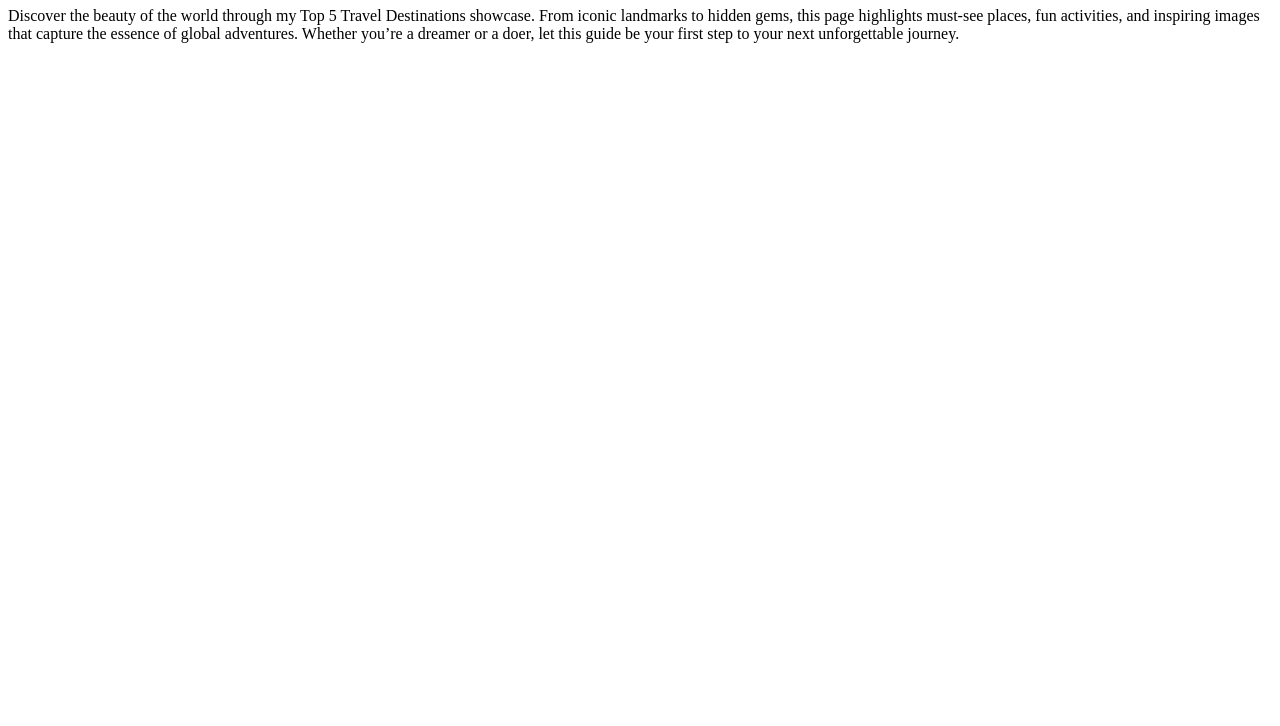
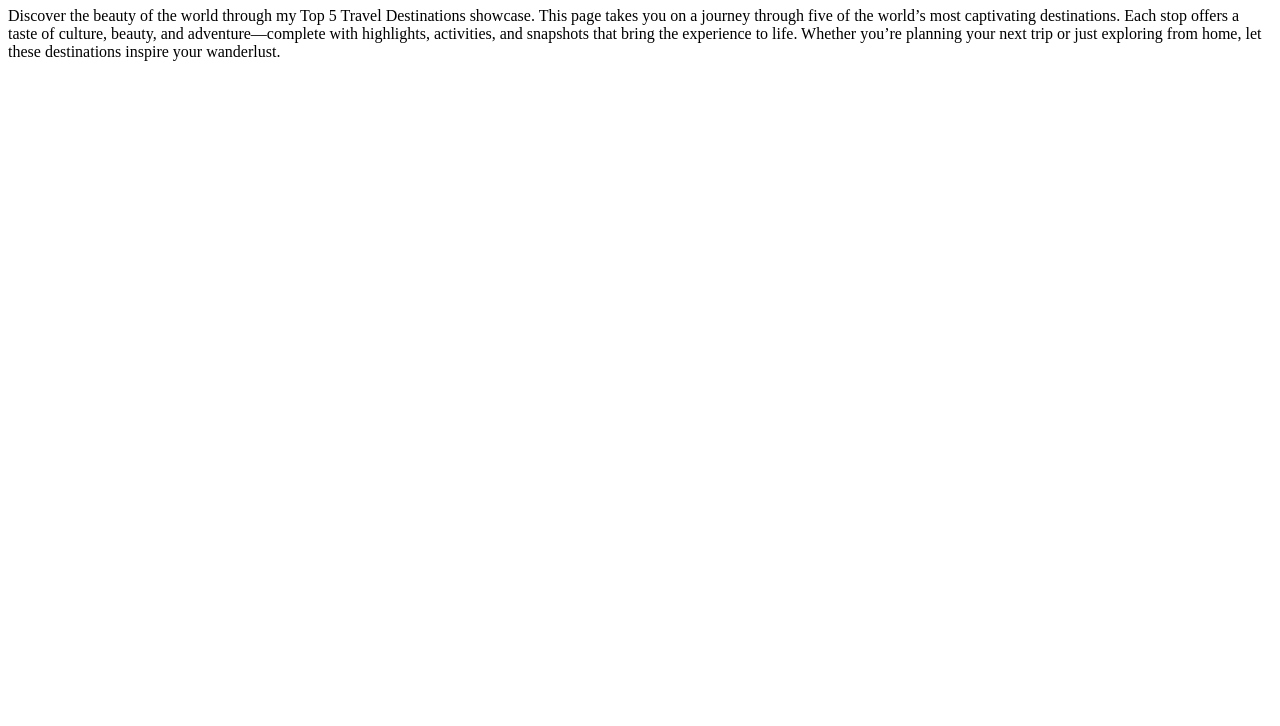
Before and after one commit to de-scientist/Travel-destination, a plain HTML site: page index.html in a window 1280 px wide. Shown: the part 74-800 px from the top of the page. Drawn offline with Linux system fonts and the light colour scheme.

Commit message:
add a welcoming message via a paragraph

```diff
--- a/index.html
+++ b/index.html
@@ -8,10 +8,11 @@
 <body>
     <h1>Welcome, Traveler! ✈️🌍</h1>
     <p>Discover the beauty of the world through my Top 5 Travel Destinations showcase.
-        From iconic landmarks to hidden gems, this page highlights must-see places,
-        fun activities, and inspiring images that capture the essence of
-        global adventures. Whether you’re a dreamer or a doer,
-        let this guide be your first step to your next unforgettable journey.</p>
+       This page takes you on a journey through five of the world’s most captivating destinations.
+       Each stop offers a taste of culture, beauty, and adventure—complete with highlights, activities,
+       and snapshots that bring the experience to life. Whether you’re planning your next trip
+       or just exploring from home, let these destinations inspire your wanderlust.
+    </p>
 
 </body>
 </html>
```
